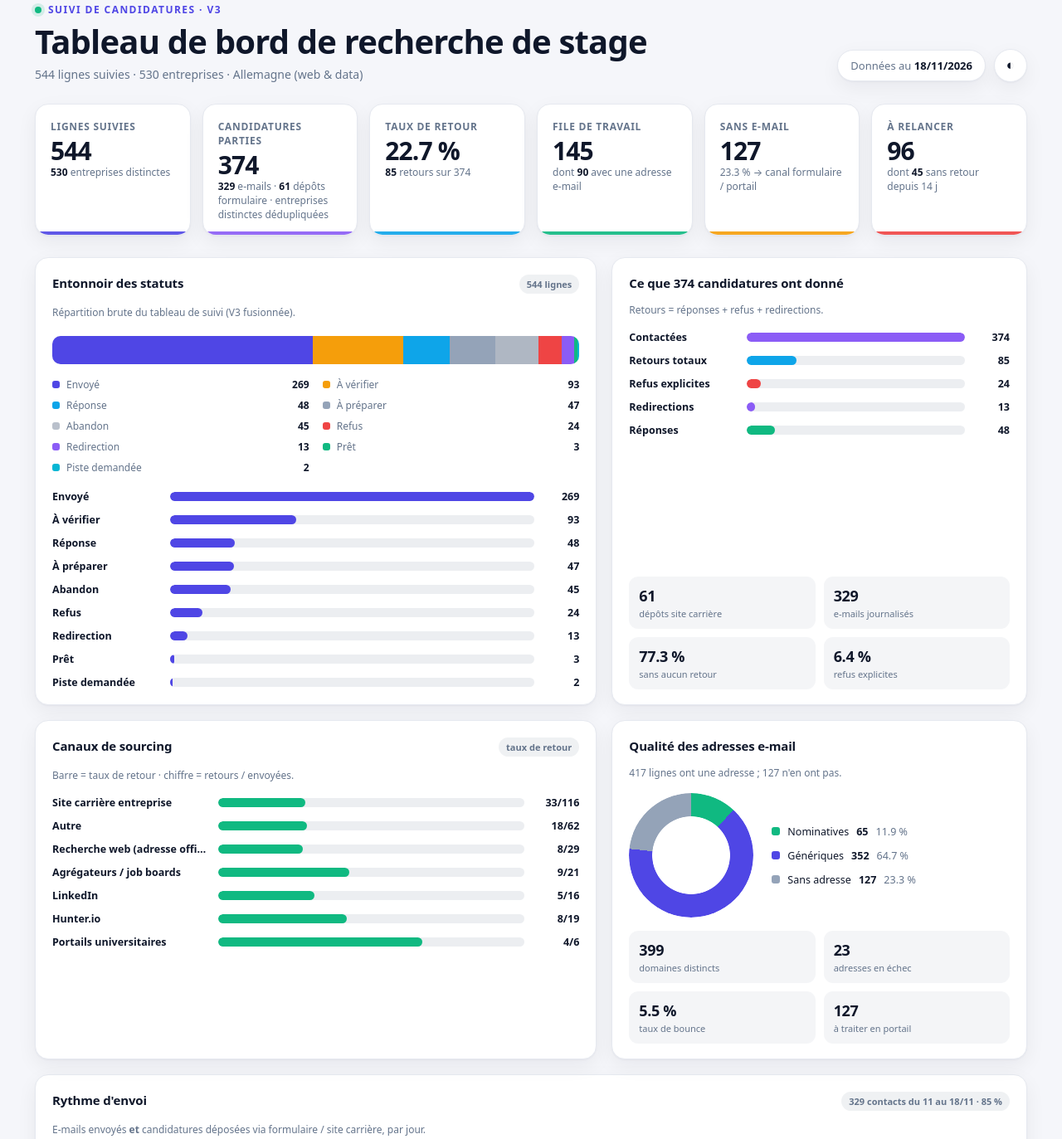
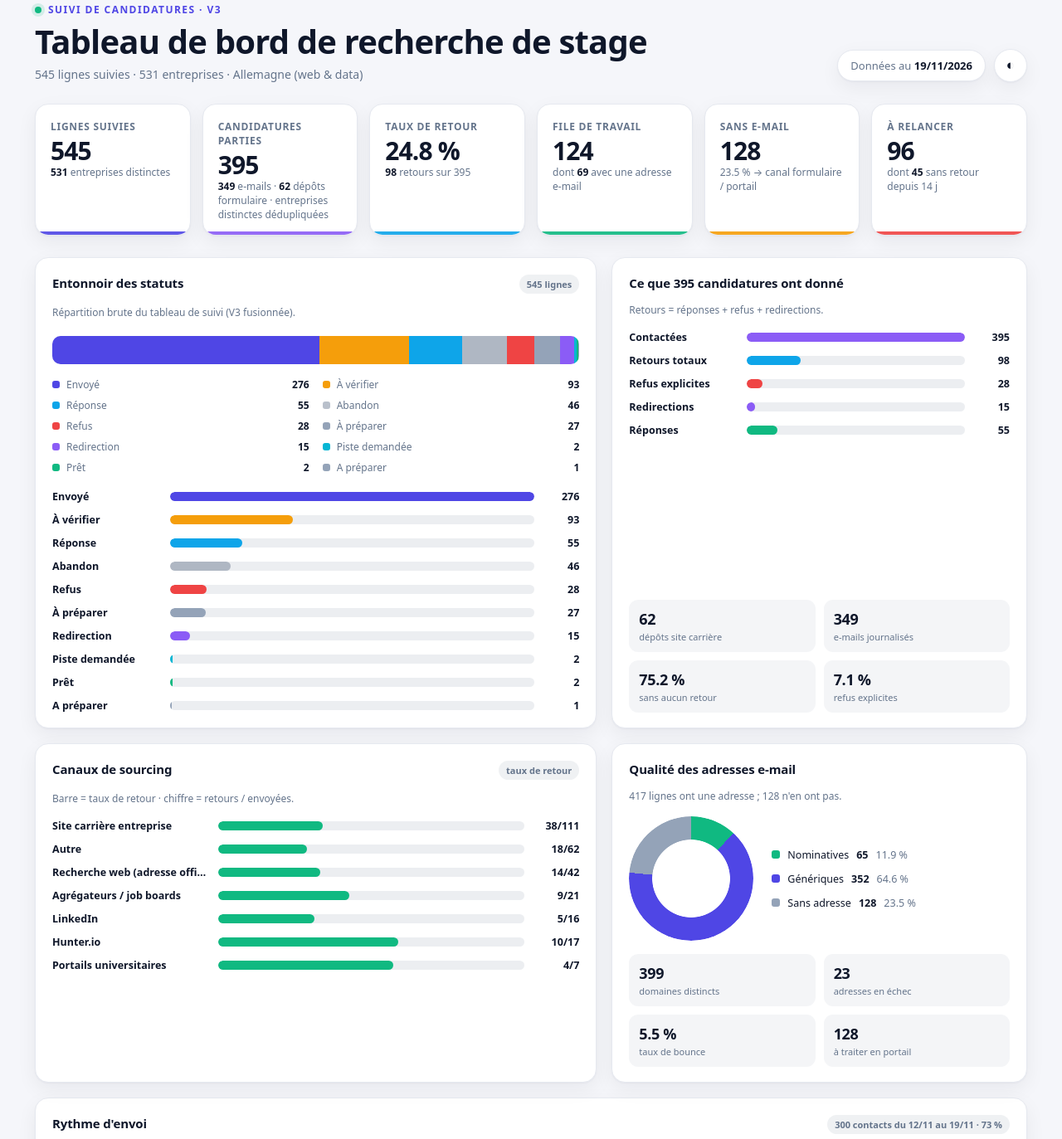
Before and after one commit to vadimguignard/suivi-candidatures, a plain HTML site: page index.html in a window 1280 px wide. Shown: the part 29-1402 px from the top of the page at 83% size. Drawn offline with Linux system fonts and the light colour scheme.

Commit message:
Mise a jour du tableau de bord (19/11/2026 17:23)

```diff
--- a/index.html
+++ b/index.html
@@ -101,7 +101,7 @@
   /* ---------- donut ---------- */
   .donut-wrap{display:flex;align-items:center;gap:22px}
   .donut{width:150px;height:150px;border-radius:50%;flex:none;position:relative;
-    background:conic-gradient(var(--green) 0 11.95%, var(--indigo) 11.95% 76.65%, var(--slate) 76.65% 100%);
+    background:conic-gradient(var(--green) 0 11.93%, var(--indigo) 11.93% 76.51%, var(--slate) 76.51% 100%);
     -webkit-mask:radial-gradient(farthest-side,transparent 62%,#000 63%);
             mask:radial-gradient(farthest-side,transparent 62%,#000 63%);
   }
@@ -147,6 +147,11 @@
     .axis span{font-size:9px}
   }
 </style>
+<style>
+/* Dernier jour actif : toujours mis en avant, quel que soit le jour. */
+.bar.last .v{color:var(--indigo);font-weight:800}
+.bar.last .b{outline:2px solid var(--amber);outline-offset:1px}
+</style>
 </head>
 <body>
 <div class="wrap">
@@ -155,10 +160,10 @@
     <div>
       <div class="eyebrow"><span class="dot"></span> Suivi de candidatures · V3</div>
       <h1>Tableau de bord de recherche de stage</h1>
-      <p class="sub">544 lignes suivies · 530 entreprises · Allemagne (web &amp; data)</p>
+      <p class="sub">545 lignes suivies · 531 entreprises · Allemagne (web &amp; data)</p>
     </div>
     <div class="header-right">
-      <div class="date-chip">Données au <b>18/11/2026</b></div>
+      <div class="date-chip">Données au <b>19/11/2026</b></div>
       <button class="theme-btn" id="theme" title="Basculer clair / sombre" aria-label="Basculer le thème">◐</button>
     </div>
   </header>
@@ -166,28 +171,28 @@
   <section class="kpis">
     <div class="kpi" style="--bar:var(--indigo)">
       <div class="label">Lignes suivies</div>
-      <div class="value">544</div>
-      <div class="hint"><b>530</b> entreprises distinctes</div>
+      <div class="value">545</div>
+      <div class="hint"><b>531</b> entreprises distinctes</div>
     </div>
     <div class="kpi" style="--bar:var(--violet)">
       <div class="label">Candidatures parties</div>
-      <div class="value">374</div>
-      <div class="hint"><b>329</b> e-mails · <b>61</b> dépôts formulaire · entreprises distinctes dédupliquées</div>
+      <div class="value">395</div>
+      <div class="hint"><b>349</b> e-mails · <b>62</b> dépôts formulaire · entreprises distinctes dédupliquées</div>
     </div>
     <div class="kpi" style="--bar:var(--blue)">
       <div class="label">Taux de retour</div>
-      <div class="value">22.7 %</div>
-      <div class="hint"><b>85</b> retours sur 374</div>
+      <div class="value">24.8 %</div>
+      <div class="hint"><b>98</b> retours sur 395</div>
     </div>
     <div class="kpi" style="--bar:var(--green)">
       <div class="label">File de travail</div>
-      <div class="value">145</div>
-      <div class="hint">dont <b>90</b> avec une adresse e-mail</div>
+      <div class="value">124</div>
+      <div class="hint">dont <b>69</b> avec une adresse e-mail</div>
     </div>
     <div class="kpi" style="--bar:var(--amber)">
       <div class="label">Sans e-mail</div>
-      <div class="value">127</div>
-      <div class="hint">23.3 % → canal formulaire / portail</div>
+      <div class="value">128</div>
+      <div class="hint">23.5 % → canal formulaire / portail</div>
     </div>
     <div class="kpi" style="--bar:var(--red)">
       <div class="label">À relancer</div>
@@ -200,7 +205,7 @@
     <div class="card">
       <div class="card-head">
         <h2>Entonnoir des statuts</h2>
-        <span class="pill">544 lignes</span>
+        <span class="pill">545 lignes</span>
       </div>
       <p class="note">Répartition brute du tableau de suivi (V3 fusionnée).</p>
       <div class="stack" id="statusStack"></div>
@@ -211,21 +216,21 @@
 
     <div class="card">
       <div class="card-head">
-        <h2>Ce que 374 candidatures ont donné</h2>
+        <h2>Ce que 395 candidatures ont donné</h2>
       </div>
       <p class="note">Retours = réponses + refus + redirections.</p>
       <div class="rows">
-        <div class="row" title="374 entreprises contactées"><span class="name">Contactées</span><span class="track"><span class="fill" style="--c:var(--violet);--w:100%"></span></span><span class="num">374</span></div>
-        <div class="row" title="85 retours = 22.7 %"><span class="name">Retours totaux</span><span class="track"><span class="fill" style="--c:var(--blue);--w:22.7%"></span></span><span class="num">85</span></div>
-        <div class="row" title="24 refus"><span class="name">Refus explicites</span><span class="track"><span class="fill" style="--c:var(--red);--w:6.4%"></span></span><span class="num">24</span></div>
-        <div class="row" title="13 redirections"><span class="name">Redirections</span><span class="track"><span class="fill" style="--c:var(--violet);--w:3.5%"></span></span><span class="num">13</span></div>
-        <div class="row" title="48 réponses"><span class="name">Réponses</span><span class="track"><span class="fill" style="--c:var(--green);--w:12.8%"></span></span><span class="num">48</span></div>
+        <div class="row" title="395 entreprises contactées"><span class="name">Contactées</span><span class="track"><span class="fill" style="--c:var(--violet);--w:100%"></span></span><span class="num">395</span></div>
+        <div class="row" title="98 retours = 24.8 %"><span class="name">Retours totaux</span><span class="track"><span class="fill" style="--c:var(--blue);--w:24.8%"></span></span><span class="num">98</span></div>
+        <div class="row" title="28 refus"><span class="name">Refus explicites</span><span class="track"><span class="fill" style="--c:var(--red);--w:7.1%"></span></span><span class="num">28</span></div>
+        <div class="row" title="15 redirections"><span class="name">Redirections</span><span class="track"><span class="fill" style="--c:var(--violet);--w:3.8%"></span></span><span class="num">15</span></div>
+        <div class="row" title="55 réponses"><span class="name">Réponses</span><span class="track"><span class="fill" style="--c:var(--green);--w:13.9%"></span></span><span class="num">55</span></div>
       </div>
       <div class="mini">
-        <div class="m"><div class="v">61</div><div class="l">dépôts site carrière</div></div>
-        <div class="m"><div class="v">329</div><div class="l">e-mails journalisés</div></div>
-        <div class="m"><div class="v">77.3 %</div><div class="l">sans aucun retour</div></div>
-        <div class="m"><div class="v">6.4 %</div><div class="l">refus explicites</div></div>
+        <div class="m"><div class="v">62</div><div class="l">dépôts site carrière</div></div>
+        <div class="m"><div class="v">349</div><div class="l">e-mails journalisés</div></div>
+        <div class="m"><div class="v">75.2 %</div><div class="l">sans aucun retour</div></div>
+        <div class="m"><div class="v">7.1 %</div><div class="l">refus explicites</div></div>
       </div>
     </div>
   </section>
@@ -242,20 +247,20 @@
 
     <div class="card">
       <div class="card-head"><h2>Qualité des adresses e-mail</h2></div>
-      <p class="note">417 lignes ont une adresse ; 127 n'en ont pas.</p>
+      <p class="note">417 lignes ont une adresse ; 128 n'en ont pas.</p>
       <div class="donut-wrap">
-        <div class="donut" role="img" aria-label="11.9 % nominatives, 64.7 % génériques, 23.3 % sans adresse"></div>
+        <div class="donut" role="img" aria-label="11.9 % nominatives, 64.6 % génériques, 23.5 % sans adresse"></div>
         <div class="donut-legend">
           <div class="dl"><span class="sw" style="background:var(--green)"></span> Nominatives <b>65</b> <span style="color:var(--muted)">11.9 %</span></div>
-          <div class="dl"><span class="sw" style="background:var(--indigo)"></span> Génériques <b>352</b> <span style="color:var(--muted)">64.7 %</span></div>
-          <div class="dl"><span class="sw" style="background:var(--slate)"></span> Sans adresse <b>127</b> <span style="color:var(--muted)">23.3 %</span></div>
+          <div class="dl"><span class="sw" style="background:var(--indigo)"></span> Génériques <b>352</b> <span style="color:var(--muted)">64.6 %</span></div>
+          <div class="dl"><span class="sw" style="background:var(--slate)"></span> Sans adresse <b>128</b> <span style="color:var(--muted)">23.5 %</span></div>
         </div>
       </div>
       <div class="mini">
         <div class="m"><div class="v">399</div><div class="l">domaines distincts</div></div>
         <div class="m"><div class="v">23</div><div class="l">adresses en échec</div></div>
         <div class="m"><div class="v">5.5 %</div><div class="l">taux de bounce</div></div>
-        <div class="m"><div class="v">127</div><div class="l">à traiter en portail</div></div>
+        <div class="m"><div class="v">128</div><div class="l">à traiter en portail</div></div>
       </div>
     </div>
   </section>
@@ -263,7 +268,7 @@
   <section class="card" style="margin-bottom:18px">
     <div class="card-head">
       <h2>Rythme d'envoi</h2>
-      <span class="pill">329 contacts du 11 au 18/11 · 85 %</span>
+      <span class="pill">300 contacts du 12/11 au 19/11 · 73 %</span>
     </div>
     <p class="note">E-mails envoyés <b>et</b> candidatures déposées via formulaire / site carrière, par jour.</p>
     <div style="display:flex;gap:16px;align-items:center;margin:0 0 4px;font-size:12px;color:var(--muted)">
@@ -287,7 +292,7 @@
     <div class="card">
       <div class="card-head">
         <h2>Profils visés</h2>
-        <span class="pill">544 lignes</span>
+        <span class="pill">545 lignes</span>
       </div>
       <p class="note"> Colonne « Profil » de l'Excel.</p>
       <div class="rows" id="jobRows"></div>
@@ -303,8 +308,8 @@
     </div>
     <div class="alert" style="--accent:var(--amber)">
       <div class="a-t">Formulaire</div>
-      <div class="a-v">140</div>
-      <div class="a-d">entreprises sans e-mail (127) ou ayant redirigé vers leur site carrière (13) : canal à suivre.</div>
+      <div class="a-v">143</div>
+      <div class="a-d">entreprises sans e-mail (128) ou ayant redirigé vers leur site carrière (15) : canal à suivre.</div>
     </div>
     <div class="alert" style="--accent:var(--violet)">
       <div class="a-t">Contacts</div>
@@ -313,7 +318,7 @@
     </div>
     <div class="alert" style="--accent:var(--blue)">
       <div class="a-t">Données</div>
-      <div class="a-v">220</div>
+      <div class="a-v">260</div>
       <div class="a-d">lignes de bounce pour 23 adresses réelles : doublons à dédupliquer.</div>
     </div>
   </section>
@@ -327,11 +332,11 @@
 </div>
 
 <script>
-  const statuses = [{"t": "Envoyé", "n": 269, "c": "var(--indigo)"}, {"t": "À vérifier", "n": 93, "c": "var(--amber)"}, {"t": "Réponse", "n": 48, "c": "var(--blue)"}, {"t": "À préparer", "n": 47, "c": "var(--slate)"}, {"t": "Abandon", "n": 45, "c": "color-mix(in srgb,var(--muted) 45%,transparent)"}, {"t": "Refus", "n": 24, "c": "var(--red)"}, {"t": "Redirection", "n": 13, "c": "var(--violet)"}, {"t": "Prêt", "n": 3, "c": "var(--green)"}, {"t": "Piste demandée", "n": 2, "c": "var(--cyan)"}];
-  const channels = [{"t": "Site carrière entreprise", "n": 182, "s": 116, "r": 33, "p": 28.448275862068964}, {"t": "Autre", "n": 153, "s": 62, "r": 18, "p": 29.032258064516128}, {"t": "Recherche web (adresse officielle)", "n": 86, "s": 29, "r": 8, "p": 27.586206896551722}, {"t": "Agrégateurs / job boards", "n": 53, "s": 21, "r": 9, "p": 42.857142857142854}, {"t": "LinkedIn", "n": 30, "s": 16, "r": 5, "p": 31.25}, {"t": "Hunter.io", "n": 28, "s": 19, "r": 8, "p": 42.10526315789474}, {"t": "Portails universitaires", "n": 12, "s": 6, "r": 4, "p": 66.66666666666667}];
-  const cities = [{"t": "Berlin", "n": 111, "s": 63, "r": 13, "p": 20.634920634920636}, {"t": "Munich", "n": 74, "s": 30, "r": 10, "p": 33.333333333333336}, {"t": "Cologne", "n": 38, "s": 22, "r": 9, "p": 40.90909090909091}, {"t": "(vide)", "n": 25, "s": 14, "r": 4, "p": 28.571428571428573}, {"t": "Karlsruhe", "n": 20, "s": 8, "r": 6, "p": 75.0}, {"t": "Dresden", "n": 17, "s": 15, "r": 2, "p": 13.333333333333334}, {"t": "Frankfurt", "n": 17, "s": 7, "r": 5, "p": 71.42857142857143}, {"t": "Hamburg", "n": 15, "s": 4, "r": 3, "p": 75.0}, {"t": "Stuttgart", "n": 14, "s": 6, "r": 5, "p": 83.33333333333333}];
-  const jobs = [{"t": "Profil web", "n": 329}, {"t": "Profil data", "n": 202}, {"t": "Mixte / vide", "n": 13}];
-  const days = [{"d": "31/08", "mail": 5, "form": 0, "n": 5}, {"d": "01/09", "mail": 2, "form": 0, "n": 2}, {"d": "14/09", "mail": 0, "form": 5, "n": 5}, {"d": "05/10", "mail": 34, "form": 0, "n": 34}, {"d": "10/10", "mail": 13, "form": 0, "n": 13}, {"d": "03/11", "mail": 0, "form": 1, "n": 1}, {"d": "11/11", "mail": 50, "form": 0, "n": 50}, {"d": "12/11", "mail": 35, "form": 0, "n": 35}, {"d": "14/11", "mail": 45, "form": 3, "n": 48}, {"d": "15/11", "mail": 33, "form": 4, "n": 37}, {"d": "16/11", "mail": 36, "form": 0, "n": 36}, {"d": "17/11", "mail": 22, "form": 26, "n": 48}, {"d": "18/11", "mail": 54, "form": 21, "n": 75}];
+  const statuses = [{"t": "Envoyé", "n": 276, "c": "var(--indigo)"}, {"t": "À vérifier", "n": 93, "c": "var(--amber)"}, {"t": "Réponse", "n": 55, "c": "var(--blue)"}, {"t": "Abandon", "n": 46, "c": "color-mix(in srgb,var(--muted) 45%,transparent)"}, {"t": "Refus", "n": 28, "c": "var(--red)"}, {"t": "À préparer", "n": 27, "c": "var(--slate)"}, {"t": "Redirection", "n": 15, "c": "var(--violet)"}, {"t": "Piste demandée", "n": 2, "c": "var(--cyan)"}, {"t": "Prêt", "n": 2, "c": "var(--green)"}, {"t": "A préparer", "n": 1, "c": "var(--slate)"}];
+  const channels = [{"t": "Site carrière entreprise", "n": 182, "s": 111, "r": 38, "p": 34.234234234234236}, {"t": "Autre", "n": 154, "s": 62, "r": 18, "p": 29.032258064516128}, {"t": "Recherche web (adresse officielle)", "n": 86, "s": 42, "r": 14, "p": 33.333333333333336}, {"t": "Agrégateurs / job boards", "n": 53, "s": 21, "r": 9, "p": 42.857142857142854}, {"t": "LinkedIn", "n": 30, "s": 16, "r": 5, "p": 31.25}, {"t": "Hunter.io", "n": 28, "s": 17, "r": 10, "p": 58.8235294117647}, {"t": "Portails universitaires", "n": 12, "s": 7, "r": 4, "p": 57.142857142857146}];
+  const cities = [{"t": "Berlin", "n": 111, "s": 62, "r": 15, "p": 24.193548387096776}, {"t": "Munich", "n": 74, "s": 31, "r": 10, "p": 32.25806451612903}, {"t": "Cologne", "n": 38, "s": 21, "r": 11, "p": 52.38095238095238}, {"t": "(vide)", "n": 25, "s": 14, "r": 5, "p": 35.714285714285715}, {"t": "Karlsruhe", "n": 20, "s": 8, "r": 7, "p": 87.5}, {"t": "Dresden", "n": 17, "s": 14, "r": 3, "p": 21.428571428571427}, {"t": "Frankfurt", "n": 17, "s": 8, "r": 5, "p": 62.5}, {"t": "Hamburg", "n": 15, "s": 5, "r": 4, "p": 80.0}, {"t": "Stuttgart", "n": 14, "s": 6, "r": 5, "p": 83.33333333333333}];
+  const jobs = [{"t": "Profil web", "n": 330}, {"t": "Profil data", "n": 202}, {"t": "Mixte / vide", "n": 13}];
+  const days = [{"d": "31/08", "mail": 5, "form": 0, "n": 5}, {"d": "01/09", "mail": 2, "form": 0, "n": 2}, {"d": "14/09", "mail": 0, "form": 5, "n": 5}, {"d": "05/10", "mail": 34, "form": 0, "n": 34}, {"d": "10/10", "mail": 13, "form": 0, "n": 13}, {"d": "03/11", "mail": 0, "form": 1, "n": 1}, {"d": "11/11", "mail": 50, "form": 0, "n": 50}, {"d": "12/11", "mail": 35, "form": 0, "n": 35}, {"d": "14/11", "mail": 45, "form": 3, "n": 48}, {"d": "15/11", "mail": 33, "form": 4, "n": 37}, {"d": "16/11", "mail": 36, "form": 0, "n": 36}, {"d": "17/11", "mail": 22, "form": 26, "n": 48}, {"d": "18/11", "mail": 54, "form": 21, "n": 75}, {"d": "19/11", "mail": 20, "form": 1, "n": 21}];
 
   const $ = (id) => document.getElementById(id);
   const totalStatus = statuses.reduce((a, b) => a + b.n, 0);
@@ -343,7 +348,7 @@
   ).join("");
   const maxStatus = Math.max(...statuses.map(s => s.n));
   $("statusRows").innerHTML = statuses.map(s =>
-    `<div class="row"><span class="name">${s.t}</span><span class="track"><span class="fill" style="--c:var(--indigo);--w:${(s.n / maxStatus * 100).toFixed(1)}%"></span></span><span class="num">${s.n}</span></div>`
+    `<div class="row"><span class="name">${s.t}</span><span class="track"><span class="fill" style="--c:${s.c};--w:${(s.n / maxStatus * 100).toFixed(1)}%"></span></span><span class="num">${s.n}</span></div>`
   ).join("");
 
   $("channelRows").innerHTML = channels.map(c =>
@@ -368,10 +373,11 @@
   ).join("");
 
   const maxDay = Math.max(...days.map(d => d.n));
-  $("timeline").innerHTML = days.map(d => {
+  $("timeline").innerHTML = days.map((d, i) => {
     const partMail = d.n ? (d.mail / d.n * 100).toFixed(1) : 0;
     const fond = `linear-gradient(to top, var(--indigo) 0 ${partMail}%, var(--green) ${partMail}% 100%)`;
-    return `<div class="bar" title="${d.d} : ${d.n} contacts (${d.mail} e-mails + ${d.form} formulaires)">
+    const dernier = i === days.length - 1 ? " last" : "";
+    return `<div class="bar${dernier}" title="${d.d} : ${d.n} contacts (${d.mail} e-mails + ${d.form} formulaires)${dernier ? " — dernier jour" : ""}">
       <span class="v">${d.n}</span><span class="b" style="--h:${(d.n / maxDay * 100).toFixed(1)}%;background:${fond}"></span></div>`;
   }).join("");
   $("axis").innerHTML = days.map(d => `<span>${d.d}</span>`).join("");
```
